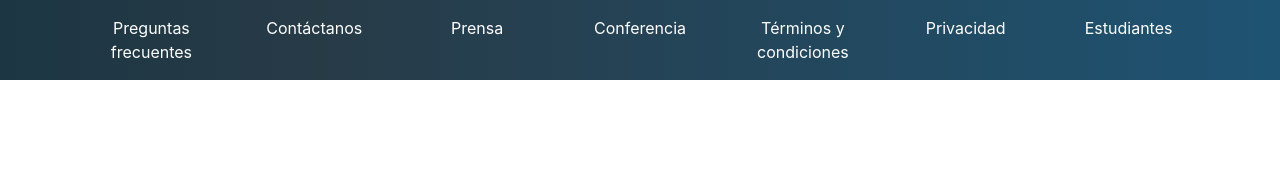
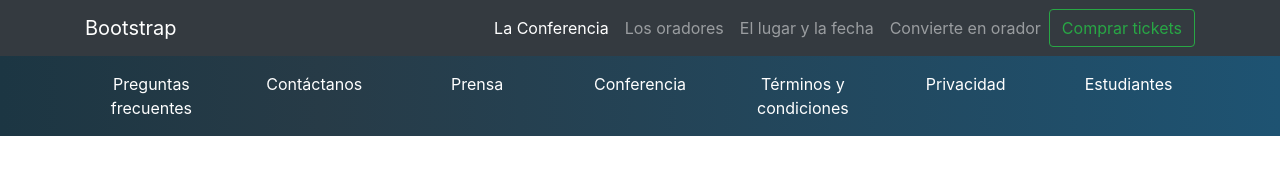
Before and after one commit to Brandon0311/proyecto1_bootstrap, a plain HTML site: page index.html in a window 1280 px wide. Drawn offline with nearby package versions, Linux system fonts and the light colour scheme.

Commit message:
haciendo header

```diff
--- a/index.html
+++ b/index.html
@@ -14,6 +14,38 @@
 <body>
 
     <header>
+        <nav class="navbar navbar-expand-lg navbar-dark bg-dark">
+            <div class="container">
+                <a class="navbar-brand" href="#">Bootstrap</a>
+                <button class="navbar-toggler" type="button" data-toggle="collapse"
+                    data-target="#navbarSupportedContent" aria-controls="navbarSupportedContent" aria-expanded="false"
+                    aria-label="Toggle navigation">
+                    <span class="navbar-toggler-icon"></span>
+                </button>
+
+                <div class="collapse navbar-collapse ml-5" id="navbarSupportedContent">
+                    <ul class="navbar-nav ml-auto">
+                        <li class="nav-item active">
+                            <a class="nav-link" href="#">La Conferencia <span class="sr-only">(current)</span></a>
+                        </li>
+                        <li class="nav-item">
+                            <a class="nav-link" href="#">Los oradores</a>
+                        </li>
+                        <li class="nav-item">
+                            <a class="nav-link" href="#">El lugar y la fecha</a>
+                        </li>
+                        <li class="nav-item">
+                            <a class="nav-link" href="#">Convierte en orador</a>
+                        </li>
+
+                    </ul>
+                    <form class="form-inline my-2 my-lg-0">
+
+                        <button class="btn btn-outline-success my-2 my-sm-0" type="submit">Comprar tickets</button>
+                    </form>
+                </div>
+            </div>
+        </nav>
 
     </header>
 
```
